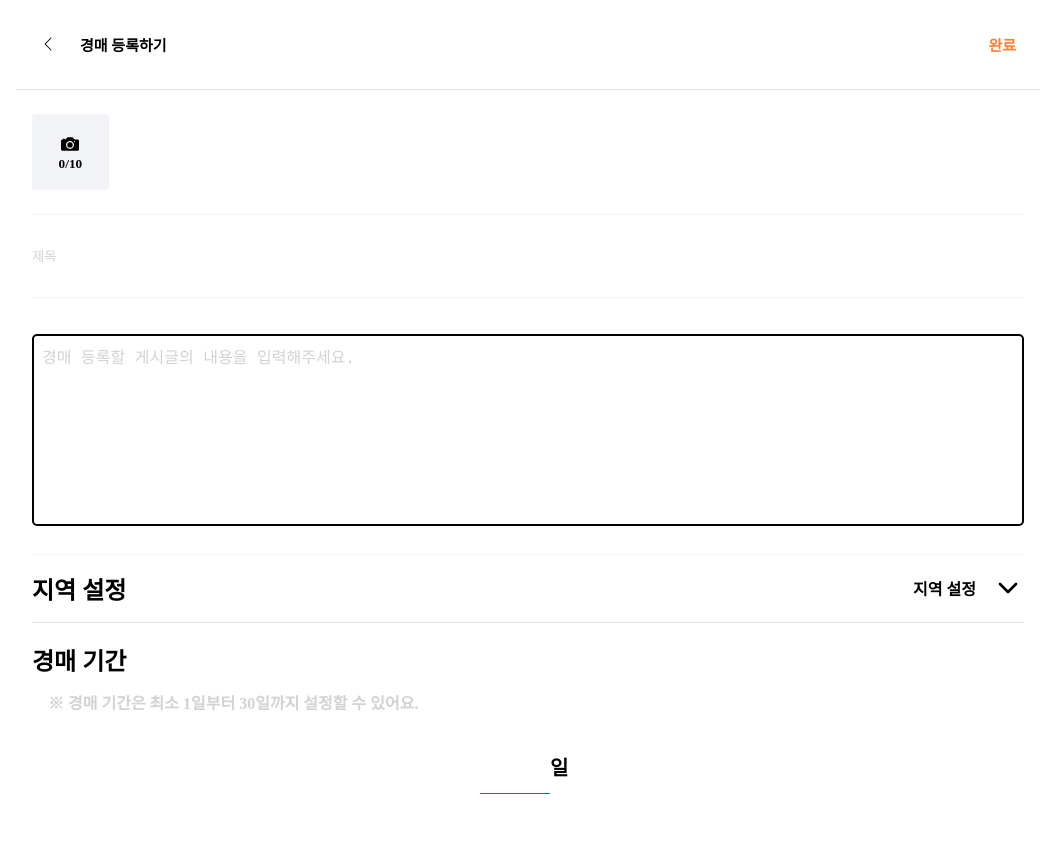
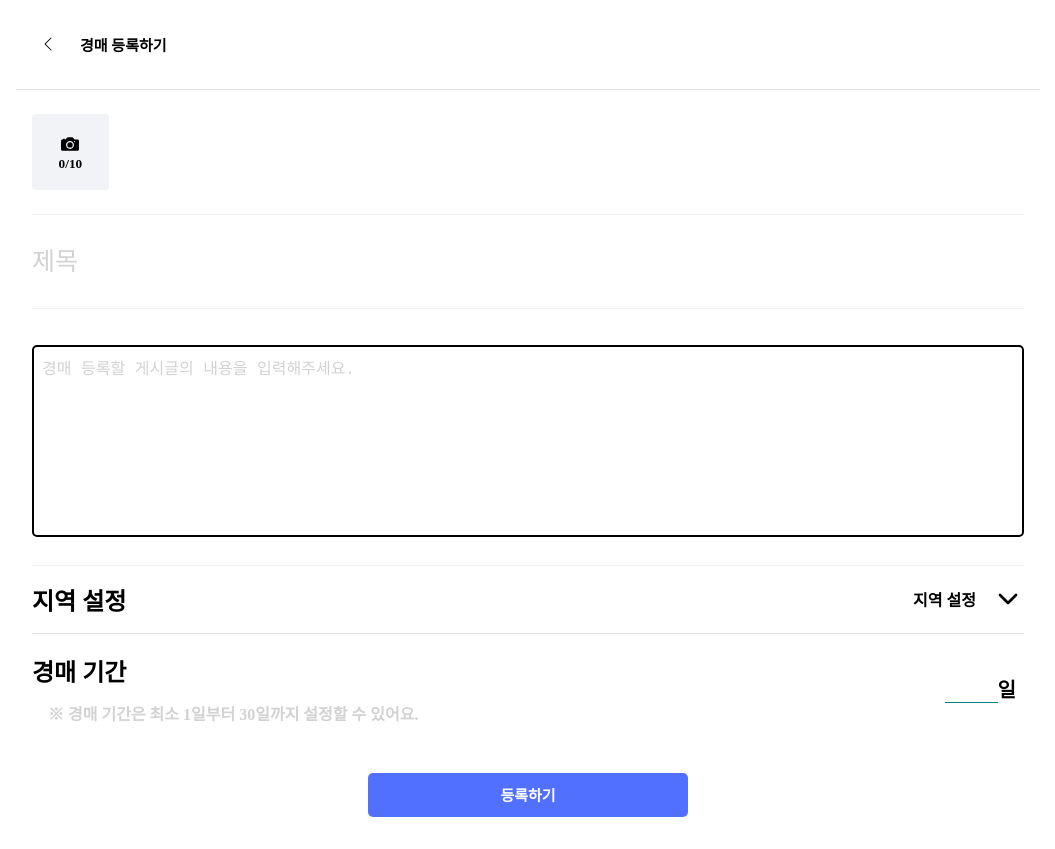
Before and after one commit to codestates-seb/seb43_main_021, a React (Create React App) app in the folder client/: page /createauction in a window 1280 px wide. Shown: the whole page, without its empty margins (112-1167 px from the left). Before the commit the page ends 826 px from the top, so only its background shows below. Built offline with nearby package versions, Linux system fonts and the light colour scheme.

Commit message:
[feat] 물품등록 페이지 수정

```diff
--- a/client/src/components/CreateItem/AddImage.js
+++ b/client/src/components/CreateItem/AddImage.js
@@ -3,9 +3,8 @@ import styled from "styled-components";
 import { IoIosCamera } from "react-icons/io";
 import { SlClose } from "react-icons/sl";
 
-const AddImage = () => {
-  const [imageSrcList, setImeageSrcList] = useState([]); // 이미지 등록
-  const [isImageUploaded, setIsImageUploaded] = useState(false); // 색상을 바꾸기 위한 상태 추가
+const AddImage = ({ imageSrcList, setImageSrcList }) => {
+  const [isImageUploaded, setIsImageUploaded] = useState(false);
 
   const onUpload = (event) => {
     if (imageSrcList.length >= 10) {
@@ -16,15 +15,22 @@ const AddImage = () => {
 
     for (let i = 0; i < files.length; i++) {
       const file = files[i];
-      newImageSrcList.push(URL.createObjectURL(file));
+      const reader = new FileReader();
+
+      reader.onload = (e) => {
+        newImageSrcList.push(e.target.result);
+        if (newImageSrcList.length === files.length) {
+          setImageSrcList((prevList) => [...prevList, ...newImageSrcList]);
+          setIsImageUploaded(true);
+        }
+      };
+
+      reader.readAsDataURL(file);
     }
-
-    setImeageSrcList((prevList) => [...prevList, ...newImageSrcList]);
-    setIsImageUploaded(true);
   };
 
   const onDeleteImage = (index) => {
-    setImeageSrcList((prevList) => {
+    setImageSrcList((prevList) => {
       const newList = [...prevList];
       newList.splice(index, 1);
       return newList;
--- a/client/src/components/CreateItem/ItemBody.js
+++ b/client/src/components/CreateItem/ItemBody.js
@@ -43,6 +43,8 @@ const ItemBody = ({
     input {
       border: none;
       outline: none;
+      font-size: 25px;
+      width: 100%;
     }
 
     input::placeholder {
--- a/client/src/components/CreateItem/Period.js
+++ b/client/src/components/CreateItem/Period.js
@@ -5,15 +5,19 @@ const Period = ({ auctionPeriod, enterNumbersOnly, showPeriodWarning }) => {
 
     return (
         <AuctionPeriod>
+          <LeftContent>
             <h2>경매 기간</h2>
             <h4>※ 경매 기간은 최소 1일부터 30일까지 설정할 수 있어요.</h4>
+          </LeftContent>
+          <RightContent>
             <PeriodData>
                 <PeriodInput>
                     <input type="text" value={auctionPeriod} onChange={enterNumbersOnly} />
                 </PeriodInput>
                 <h2>일</h2>
             </PeriodData>
-            {showPeriodWarning && <Warning>경매 기간을 입력해주세요.</Warning>}
+          {showPeriodWarning && <Warning>경매 기간을 입력해주세요.</Warning>}
+          </RightContent>
         </AuctionPeriod>
     )
 }
@@ -21,6 +25,12 @@ const Period = ({ auctionPeriod, enterNumbersOnly, showPeriodWarning }) => {
 export default Period;
 
 const AuctionPeriod = styled.div`
+  display: flex;
+  justify-content: space-between;
+  align-items: center;
+  `;
+
+const LeftContent = styled.div`
     h2 {
       padding-top: 1.2rem;
       padding-bottom: 0.8rem;
@@ -30,7 +40,10 @@ const AuctionPeriod = styled.div`
       padding-left: 1rem;
       color: #D2D2D4;
     }
-  `;
+;`
+
+const RightContent = styled.div`
+`;
 
 const PeriodData = styled.div`
   display: flex;
@@ -58,9 +71,9 @@ const PeriodInput = styled.div`
     border-top: medium none;
     outline: none;
     text-align: center;
-    width: 4.4rem;
-    height: 4rem;
-    font-size: 50px;
+    width: 3.3rem;
+    height: 3rem;
+    font-size: 30px;
   }
 `;
 
--- a/client/src/components/Login/LoginForm.js
+++ b/client/src/components/Login/LoginForm.js
@@ -25,7 +25,7 @@ const LoginFrom = () => {
     } else {
       axios
         .post(
-          'http://ec2-3-34-46-159.ap-northeast-2.compute.amazonaws.com:8080/auth/login',
+          'http://ec2-3-37-87-208.ap-northeast-2.compute.amazonaws.com:8080/auth/login',
           {
             username: email,
             password: password,
--- a/client/src/components/SignUp/SignUpForm.js
+++ b/client/src/components/SignUp/SignUpForm.js
@@ -93,7 +93,7 @@ const SignUpForm = () => {
 
       return axios
       .post(
-        'http://ec2-3-34-46-159.ap-northeast-2.compute.amazonaws.com:8080/member',
+        'http://ec2-3-34-179-243.ap-northeast-2.compute.amazonaws.com:8080/member',
         {
           email,
           password,
--- a/client/src/hooks/useGetItemList.jsx
+++ b/client/src/hooks/useGetItemList.jsx
@@ -12,7 +12,7 @@ const useGetItemList = () => {
   // };
   const getItemData = async () => {
     const response = await axios.get(
-      "http://ec2-3-34-46-159.ap-northeast-2.compute.amazonaws.com:8080/auction_items",
+      "http://ec2-3-37-87-208.ap-northeast-2.compute.amazonaws.com:8080/auction_items",
       {
         withCredentials: true,
       }
--- a/client/src/pages/CreateAuction.jsx
+++ b/client/src/pages/CreateAuction.jsx
@@ -6,6 +6,7 @@ import AddImage from "../components/CreateItem/AddImage";
 import ItemBody from "../components/CreateItem/ItemBody";
 import Location from "../components/CreateItem/Location";
 import Period from "../components/CreateItem/Period";
+import axios from "axios";
 
 const CreateAuction = () => {
   const navigate = useNavigate();
@@ -19,6 +20,8 @@ const CreateAuction = () => {
   const [showTextWarning, setShowTextWarning] = useState(false);
   const [showPeriodWarning, setShowPeriodWarning] = useState(false);
   const [showLocationWarning, setShowLocationWarning] = useState(false);
+  const [imageSrcList, setImageSrcList] = useState([]);
+
 
   const enterNumbersOnly = (event) => {
     let input = event.target.value;
@@ -70,7 +73,25 @@ const CreateAuction = () => {
     if (title !== "" && text !== "" && auctionPeriod !== "" && selectLocation !== "지역 설정") {
       // 서버로 데이터 전송하는 로직 공간
 
-      navigate("/main");
+      axios
+        .post
+          (
+            'http://ec2-3-37-87-208.ap-northeast-2.compute.amazonaws.com:8080/auction_items',
+            {
+              name : title,
+              period : parseInt(auctionPeriod),
+              content : text,
+              location : selectLocation,
+              imageUrlList : imageSrcList,
+            })
+        .then (res => {
+
+          console.log("전송 성공:", res.data)
+          navigate("/main");
+        })
+        .catch(err => {
+          console.log(err);
+        })
     }
   };
 
@@ -90,18 +111,18 @@ const CreateAuction = () => {
         <HeaderTitle>
           <h2>경매 등록하기</h2>
         </HeaderTitle>
-        <CreateBtn onClick={handleCreateBtnClick}>
-          <h2>완료</h2>
-        </CreateBtn>{" "}
       </Header>
       <Container>
       <Body>
-        <AddImage />
+        <AddImage imageSrcList={imageSrcList} setImageSrcList={setImageSrcList} />
         <ItemBody title={title} text={text} showTitleWarning={showTitleWarning} showTextWarning={showTextWarning} handleTitleChange={handleTitleChange} handleTextChange={handleTextChange} />
         <Location titleList={titleList} showLocationWarning={showLocationWarning} selectLocation={selectLocation} setSelectLocation={LocationChange} setShowLocationWarning={setShowLocationWarning} />
         <Period auctionPeriod={auctionPeriod} enterNumbersOnly={enterNumbersOnly} showPeriodWarning={showPeriodWarning} />
       </Body>
       </Container>
+      <CreateBtn>
+        <button onClick={handleCreateBtnClick}>등록하기</button>
+      </CreateBtn>
     </Wrapper>
   );
 };
@@ -118,7 +139,7 @@ const Header = styled.div`
   box-sizing: border-box;
   display: flex;
   align-items: center;
-  justify-content: space-between;
+  justify-content: left;
   width: 100%;
   margin: 0 auto;
   position: relative;
@@ -140,11 +161,21 @@ const HeaderTitle = styled.div`
 `;
 
 const CreateBtn = styled.div`
-  margin-left: auto;
-  cursor: pointer;
-  h2 {
-    color: #ff7e36;
+  display: flex;
+  align-items: center;
+  justify-content: center;
+  padding-top: 2rem;
+  padding-bottom: 2rem;
+  button {
+    background-color: #5170FD;
+    color: #FFFFFF;
+    border: none;
+    width: 20rem;
+    height: 2.8rem;
+    border-radius: 5px;
     font-size: 15px;
+    font-weight: bold;
+    cursor: pointer;
   }
 `;
 
```
